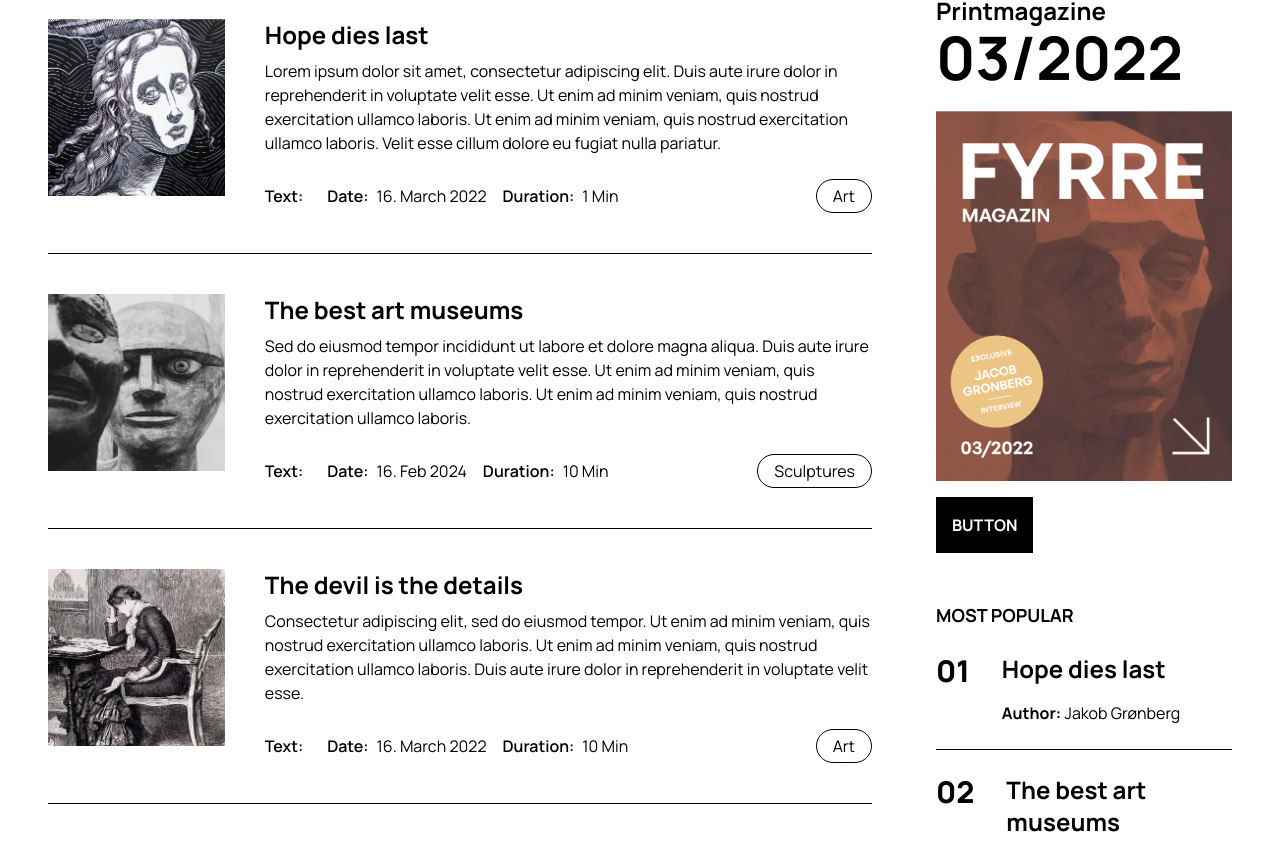
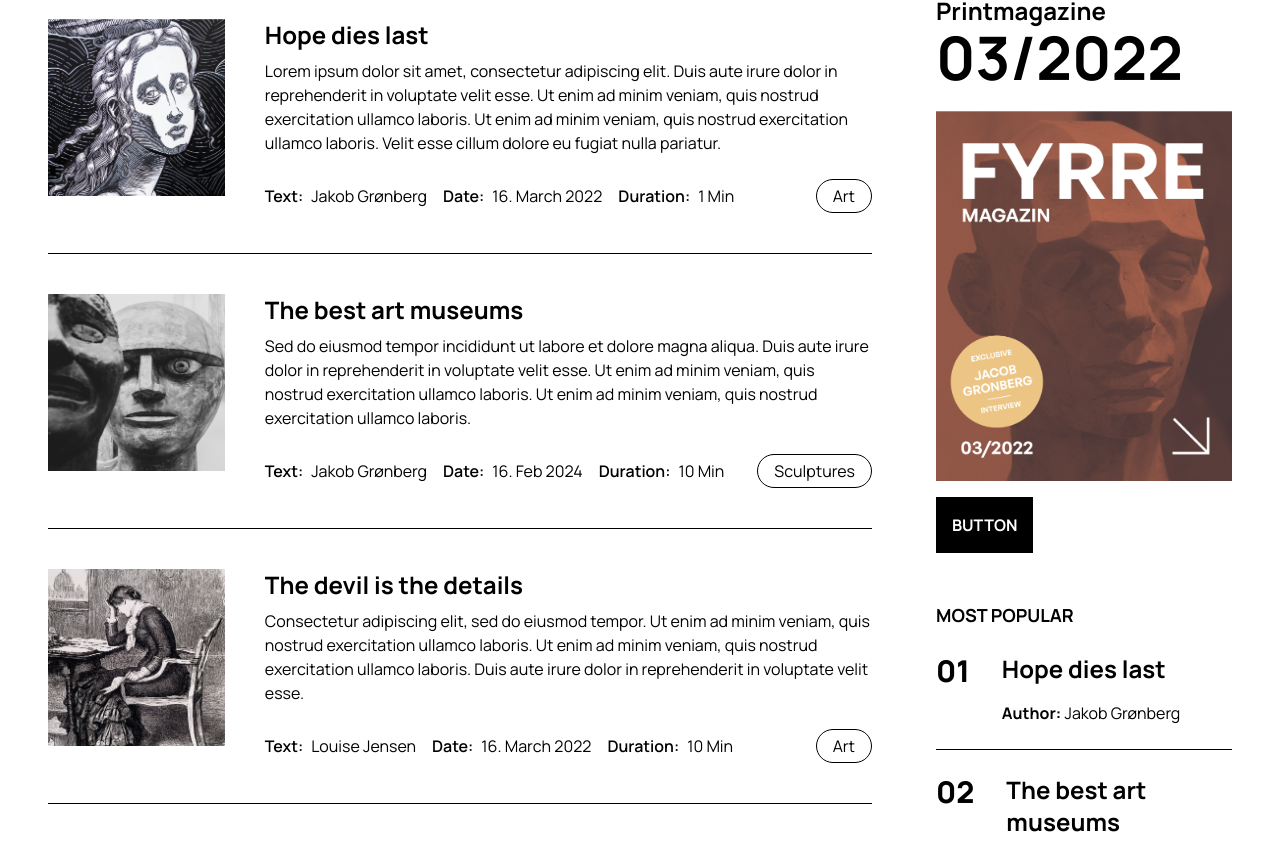
Before and after one commit to arsalanlal414/Fyrre-Magazine, a React (Vite) app: page / in a window 1280 px wide. Shown: the part 1246-2088 px from the top of the page. Built offline with nearby package versions, Linux system fonts and the light colour scheme.

Commit message:
accessibility features

```diff
--- a/src/components/MagzineCards.jsx
+++ b/src/components/MagzineCards.jsx
@@ -90,7 +90,7 @@ const MagazineCards = ({ cardData }) => {
   return cardData.map((data, index) => (
     <article
       key={index}
-      className="py-10 flex flex-col md:flex-row gap-6 md:gap-10 border-b border-black last:border-0 cursor-pointer"
+      className="py-10 flex flex-col md:flex-row gap-6 md:gap-10 border-b border-black dark:border-white last:border-0 cursor-pointer"
       onClick={() => handleNavigation(data, index + 1)}
       data-aos="fade-down"
     >
--- a/src/pages/Home.jsx
+++ b/src/pages/Home.jsx
@@ -41,8 +41,18 @@ const Home = () => {
   }, []);
 
   const data = useData();
-  const allPodcasts = data.flatMap(author => author.podcasts);
-  const allArticles = data.flatMap(article => article.magazines);
+  const allPodcasts = data.flatMap(author =>
+    author.podcasts.map(podcast => ({
+      ...podcast,
+      name: author.name, // Add the author's name to each article
+    }))
+  )
+  const allArticles = data.flatMap(author =>
+    author.magazines.map(magazine => ({
+      ...magazine,
+      name: author.name, // Add the author's name to each article
+    }))
+  );
   const mostPopularMagazines = data[0].magazines.slice(0, 3);
 
   const handleSubmit = (e) => {
--- a/src/pages/MagzinePost.jsx
+++ b/src/pages/MagzinePost.jsx
@@ -42,7 +42,7 @@ const MagzinePost = () => {
             {/* Left Content */}
             <div className="flex flex-wrap flex-col md:flex-row gap-4 text-md sm:text-lg w-full sm:w-auto">
                 <div className="flex gap-2 justify-between sm:justify-normal">
-                    <span className="font-bold">Text:</span>
+                    <span className="font-bold">Author:</span>
                     <span>{data?.name}</span>
                 </div>
                 <div className="flex gap-2 justify-between sm:justify-normal">
```
